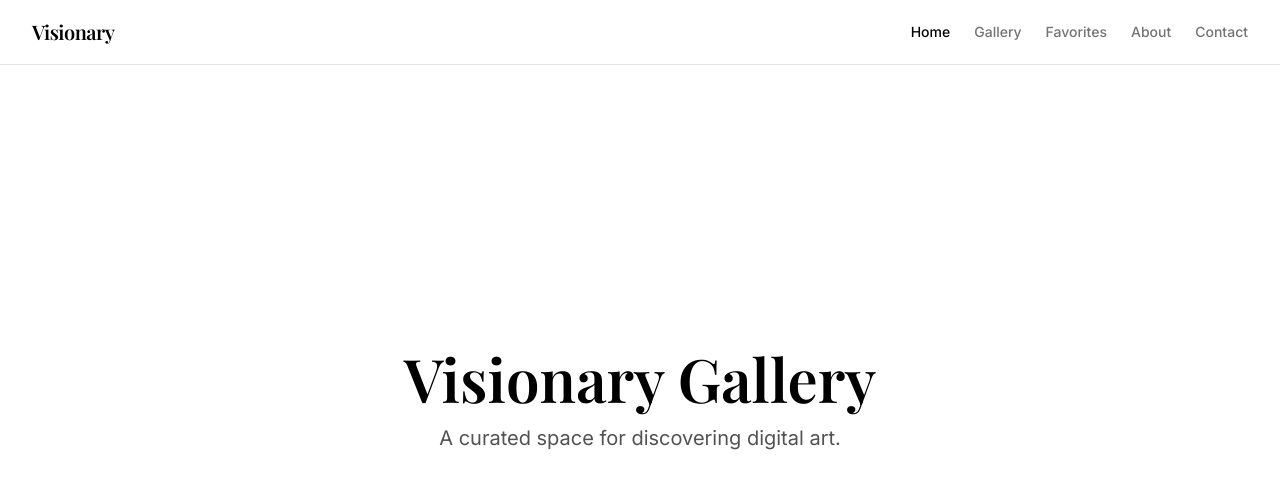
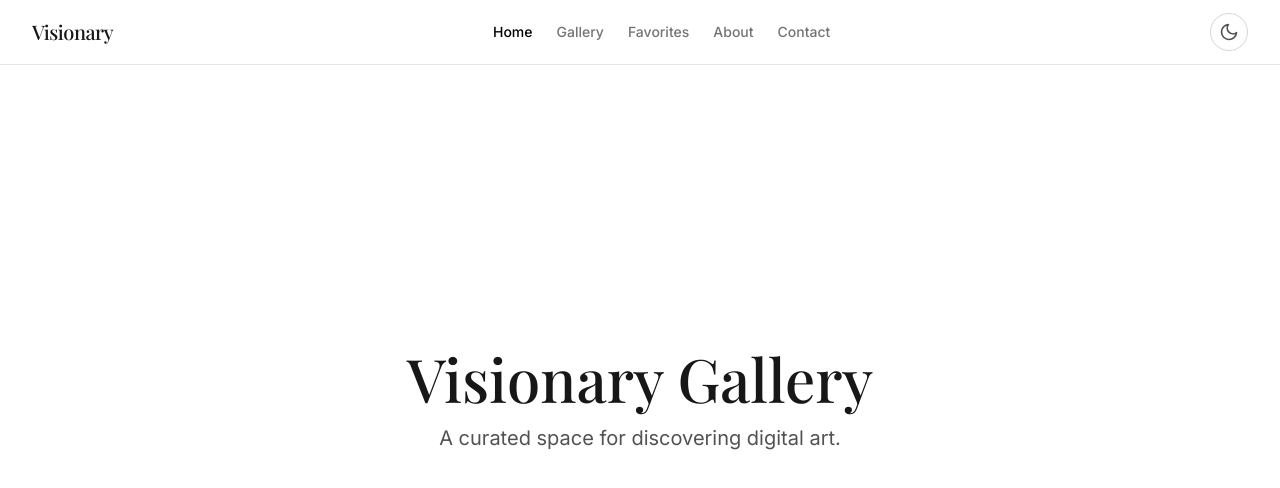
Before and after one commit to quim-romero/visionary-gallery, a React (Vite) app: page / in a window 1280 px wide. Shown: the top 488 px of the page. Built offline with nearby package versions, Linux system fonts and the light colour scheme.

Commit message:
Added dark/light theme toggle & ScrollToTop

```diff
--- a/index.html
+++ b/index.html
@@ -1,21 +1,22 @@
 <!DOCTYPE html>
-<html lang="en">
+<html lang="en" class="">
   <head>
     <meta charset="UTF-8" />
+    <link rel="icon" href="/favicon.ico" />
     <meta name="viewport" content="width=device-width, initial-scale=1.0" />
-    <meta name="description" content="Visionary Gallery – A curated digital art store & exhibition platform." />
+    <meta name="description" content="Visionary Gallery – A curated digital art store and exhibition platform." />
     <meta name="theme-color" content="#ffffff" />
-    <link rel="icon" type="image/svg+xml" href="/favicon.svg" />
+    <title>Visionary Gallery</title>
 
-    <!-- Google Fonts -->
+    <!-- Fonts -->
+    <link rel="preconnect" href="https://fonts.googleapis.com" crossorigin />
+    <link rel="preconnect" href="https://fonts.gstatic.com" crossorigin />
     <link
-      href="https://fonts.googleapis.com/css2?family=Inter:wght@400;500;600&family=Playfair+Display:wght@600&display=swap"
+      href="https://fonts.googleapis.com/css2?family=Inter:wght@400;500;600&family=Playfair+Display:wght@500;700&display=swap"
       rel="stylesheet"
     />
-
-    <title>Visionary Gallery</title>
   </head>
-  <body class="bg-white text-black dark:bg-black dark:text-white">
+  <body class="antialiased">
     <div id="root"></div>
     <script type="module" src="/src/main.jsx"></script>
   </body>
--- a/src/App.jsx
+++ b/src/App.jsx
@@ -1,22 +1,16 @@
 import { Routes, Route, useLocation } from "react-router-dom";
 import { AnimatePresence } from "framer-motion";
 import { Helmet } from "react-helmet";
-import { useEffect } from "react";
+
+// Layout
+import Navbar from "./components/Navbar";
+import ScrollToTop from "./components/ScrollToTop";
 
 // Pages
 import Home from "./pages/Home";
-import NotFound from "./pages/NotFound";
-import Navbar from "./components/Navbar";
 import Gallery from "./pages/Gallery";
 import Favorites from "./pages/Favorites";
-
-const ScrollToTop = () => {
-  const { pathname } = useLocation();
-  useEffect(() => {
-    window.scrollTo({ top: 0, behavior: "smooth" });
-  }, [pathname]);
-  return null;
-};
+import NotFound from "./pages/NotFound";
 
 export default function App() {
   const location = useLocation();
@@ -24,10 +18,10 @@ export default function App() {
   return (
     <>
       <Helmet>
-        <title>Visionary Gallery – Digital Art Store</title>
+        <title>Visionary Gallery</title>
         <meta
           name="description"
-          content="Discover unique digital artworks. Curated collections. Clean experience."
+          content="A curated digital art store and exhibition platform."
         />
       </Helmet>
 
@@ -37,7 +31,7 @@ export default function App() {
       <AnimatePresence mode="wait">
         <Routes location={location} key={location.pathname}>
           <Route path="/" element={<Home />} />
-          <Route path="/galeria" element={<Gallery />} />
+          <Route path="/gallery" element={<Gallery />} />
           <Route path="/favorites" element={<Favorites />} />
           <Route path="*" element={<NotFound />} />
         </Routes>
--- a/src/components/Navbar.jsx
+++ b/src/components/Navbar.jsx
@@ -1,13 +1,14 @@
 import { NavLink } from "react-router-dom";
 import { motion } from "framer-motion";
+import ThemeToggle from "./ThemeToggle";
 
 export default function Navbar() {
   const links = [
     { to: "/", label: "Home" },
-    { to: "/galeria", label: "Gallery" },
+    { to: "/gallery", label: "Gallery" },
     { to: "/favorites", label: "Favorites" },
-    { to: "/acerca", label: "About" },
-    { to: "/contacto", label: "Contact" },
+    { to: "/about", label: "About" },
+    { to: "/contact", label: "Contact" },
   ];
 
   return (
@@ -43,7 +44,8 @@ export default function Navbar() {
           ))}
         </div>
 
-        <div className="md:hidden">
+        <div className="flex items-center gap-2">
+          <ThemeToggle />
         </div>
       </nav>
     </motion.header>
--- /dev/null
+++ b/src/components/ScrollToTop.jsx
@@ -0,0 +1,12 @@
+import { useEffect } from "react";
+import { useLocation } from "react-router-dom";
+
+export default function ScrollToTop() {
+  const { pathname } = useLocation();
+
+  useEffect(() => {
+    window.scrollTo({ top: 0, behavior: "smooth" });
+  }, [pathname]);
+
+  return null;
+}
--- /dev/null
+++ b/src/components/ThemeToggle.jsx
@@ -0,0 +1,20 @@
+import { FiSun, FiMoon } from "react-icons/fi";
+import useTheme from "../context/useTheme";
+
+export default function ThemeToggle() {
+  const { theme, toggleTheme } = useTheme();
+
+  return (
+    <button
+      onClick={toggleTheme}
+      className="p-2 rounded-full border border-neutral-300 dark:border-neutral-700 hover:bg-neutral-100 dark:hover:bg-neutral-800 transition-colors"
+      aria-label="Toggle theme"
+    >
+      {theme === "dark" ? (
+        <FiSun className="w-5 h-5 text-yellow-400" />
+      ) : (
+        <FiMoon className="w-5 h-5 text-neutral-600 dark:text-neutral-300" />
+      )}
+    </button>
+  );
+}
--- /dev/null
+++ b/src/context/useTheme.js
@@ -0,0 +1,24 @@
+import { useEffect, useState } from "react";
+
+export default function useTheme() {
+  const [theme, setTheme] = useState("light");
+
+  useEffect(() => {
+    const stored = localStorage.getItem("visionary-theme");
+    const system = window.matchMedia("(prefers-color-scheme: dark)").matches
+      ? "dark"
+      : "light";
+    const initial = stored || system;
+    setTheme(initial);
+    document.documentElement.classList.toggle("dark", initial === "dark");
+  }, []);
+
+  const toggleTheme = () => {
+    const next = theme === "light" ? "dark" : "light";
+    setTheme(next);
+    localStorage.setItem("visionary-theme", next);
+    document.documentElement.classList.toggle("dark", next === "dark");
+  };
+
+  return { theme, toggleTheme };
+}
--- a/tailwind.config.js
+++ b/tailwind.config.js
@@ -1,5 +1,6 @@
 /** @type {import('tailwindcss').Config} */
 export default {
+  darkMode: "class",
   content: [
     "./index.html",
     "./src/**/*.{js,jsx,ts,tsx}"
```
